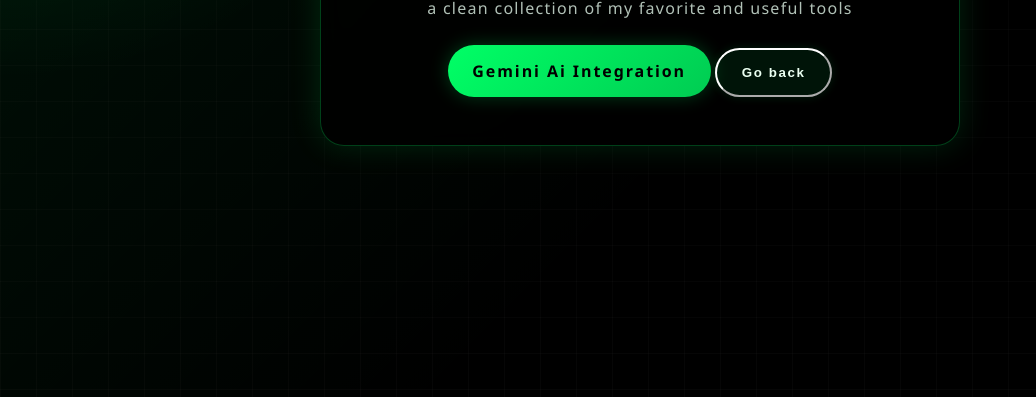
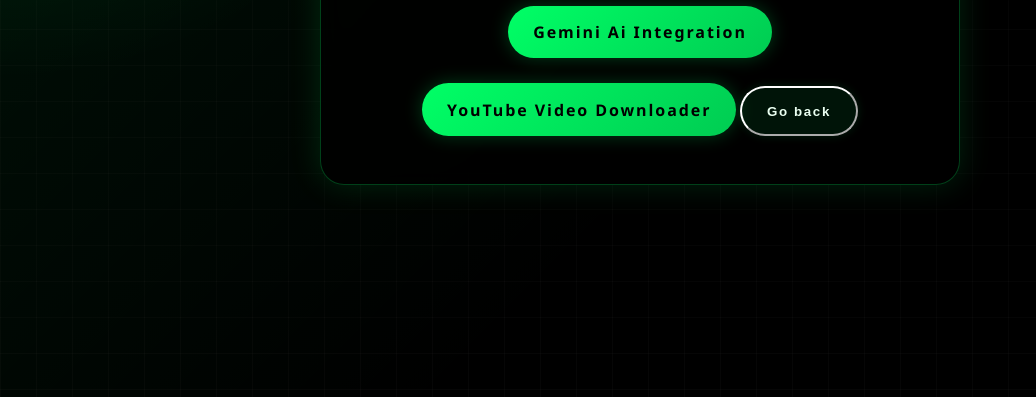
Before and after one commit to voidzcode/voidzcode.github.io, a plain HTML site: page tools/index.html in a window 1280 px wide. Shown: the part 403-800 px from the top of the page, without its empty margins (0-1036 px from the left). Drawn offline with Linux system fonts and the light colour scheme.

Commit message:
Update index.html

```diff
--- a/tools/index.html
+++ b/tools/index.html
@@ -119,6 +119,7 @@
         <h1>tools</h1>
         <p class="subtitle">a clean collection of my favorite and useful tools</p>
 <a class="button primary" href="https://github.com/voidzcode/Gemini-Ai-Integration" target="_blank" rel="noopener noreferrer">Gemini Ai Integration</a>
+<a class="button primary" href="https://github.com/voidzcode/Youtube-Video-Downloader-UI-" target="_blank" rel="noopener noreferrer">YouTube Video Downloader</a>
         <button class="button secondary" type="button" onclick="history.back()">Go back</button>
     </main>
 </body>
```
